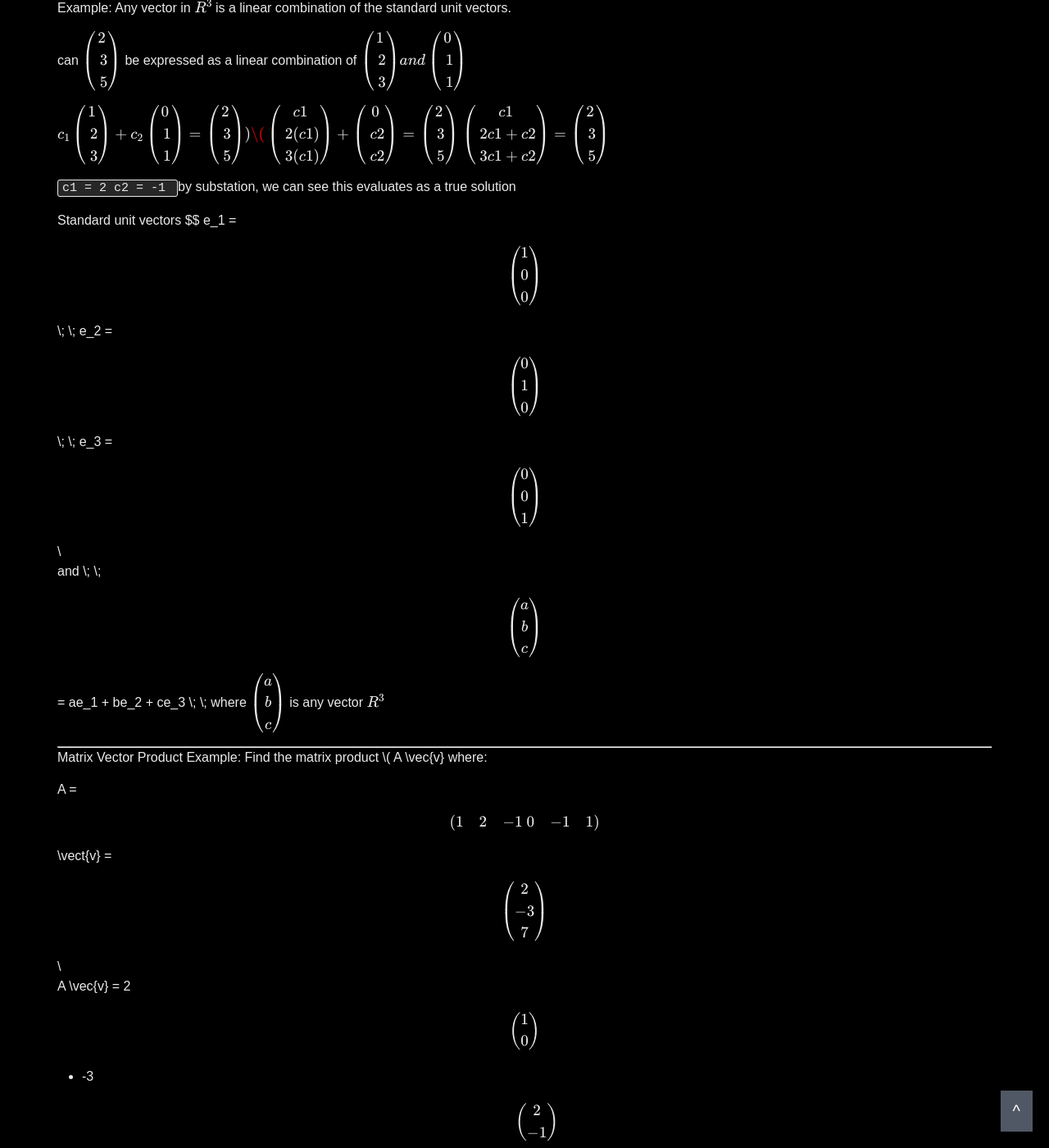
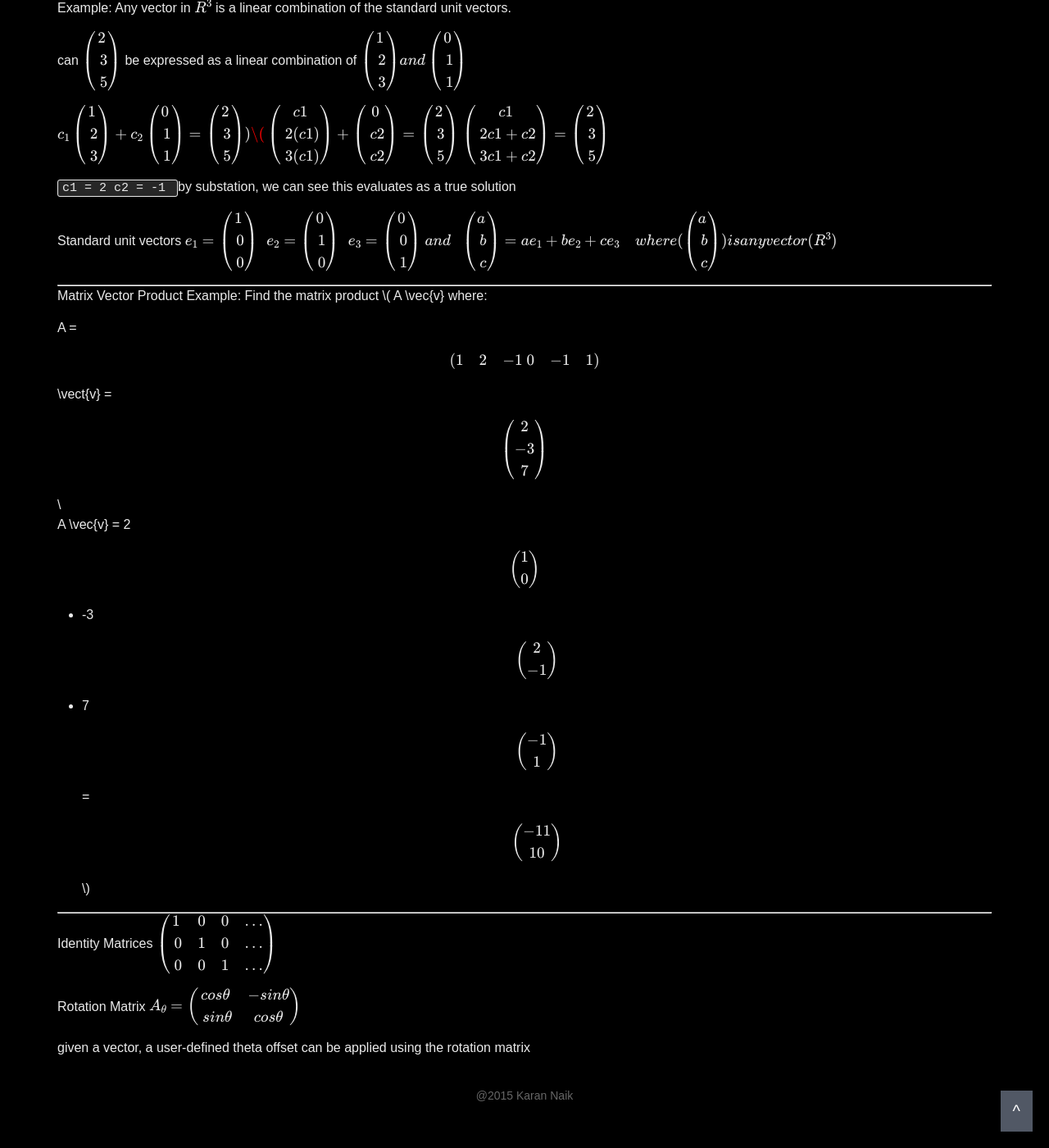
Before and after one commit to knaik/knaik.github.io, a Jekyll site: the page built from _posts/2015-09-02-linear-alg.markdown, in a window 1280 px wide and 1400 px high, scrolled down 1440 px. Shown: the whole window at 82% size. Built offline with Jekyll 4.4.1, drawn with Linux system fonts in a browser that asks for light colours; formulas are drawn with MathJax 3.

Commit message:
no message

```diff
--- a/_posts/2015-09-02-linear-alg.markdown
+++ b/_posts/2015-09-02-linear-alg.markdown
@@ -98,7 +98,7 @@ $$ \begin{pmatrix} c1 \\\ 2c1 + c2 \\\ 3c1 + c2 \end{pmatrix} = \begin{pmatrix}
 
 Standard unit vectors
 $$ e_1 = \begin{pmatrix} 1 \\\ 0 \\\ 0 \end{pmatrix} \; \; e_2 = \begin{pmatrix} 0 \\\ 1 \\\ 0 \end{pmatrix} \; \; e_3 = \begin{pmatrix} 0 \\\ 0 \\\ 1 \end{pmatrix}\\\
-and \; \; \begin{pmatrix} a \\\ b \\\ c \end{pmatrix} = ae_1 + be_2 + ce_3 \; \; where \\(\begin{pmatrix} a \\\ b \\\ c \end{pmatrix} \\) is any vector \\(R^3\\)
+and \; \; \begin{pmatrix} a \\\ b \\\ c \end{pmatrix} = ae_1 + be_2 + ce_3 \quad where \\(\begin{pmatrix} a \\\ b \\\ c \end{pmatrix} \\) is any vector \\(R^3\\) $$
 
 -----
 Matrix Vector Product
```
